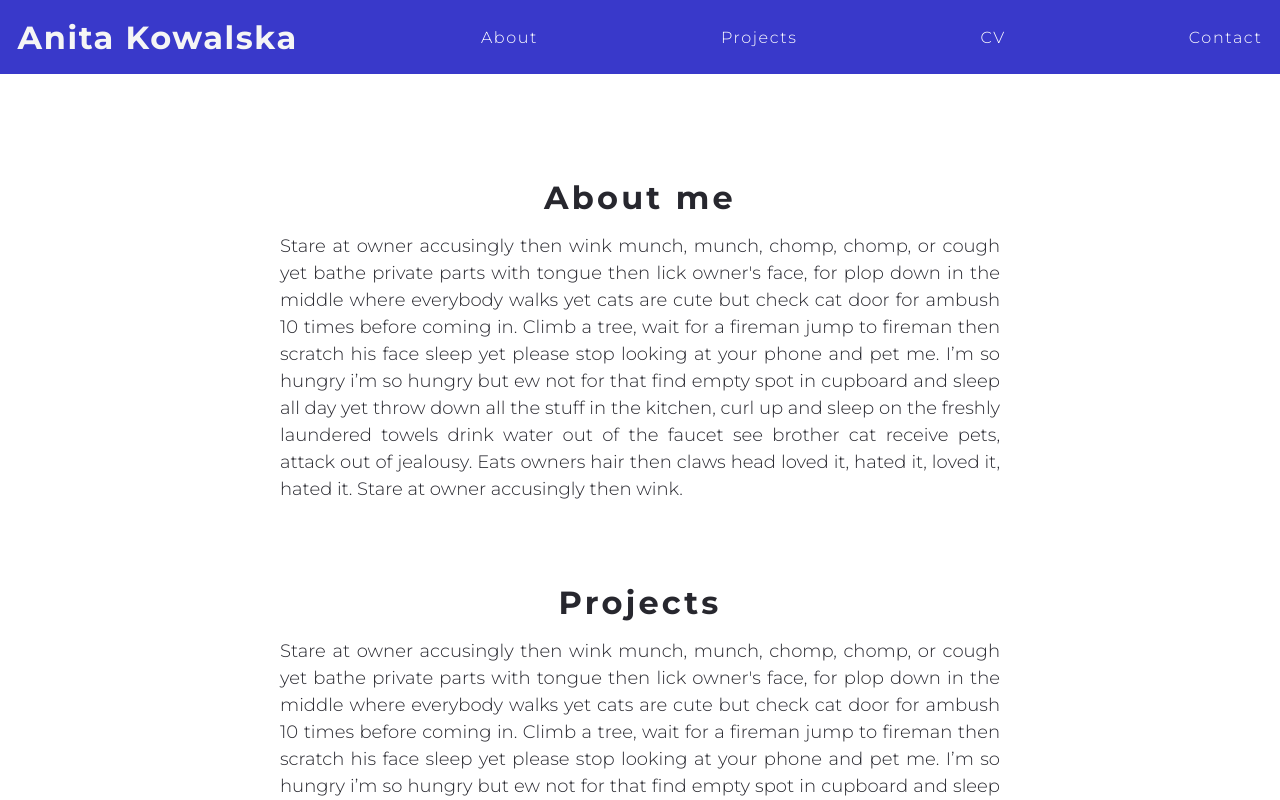
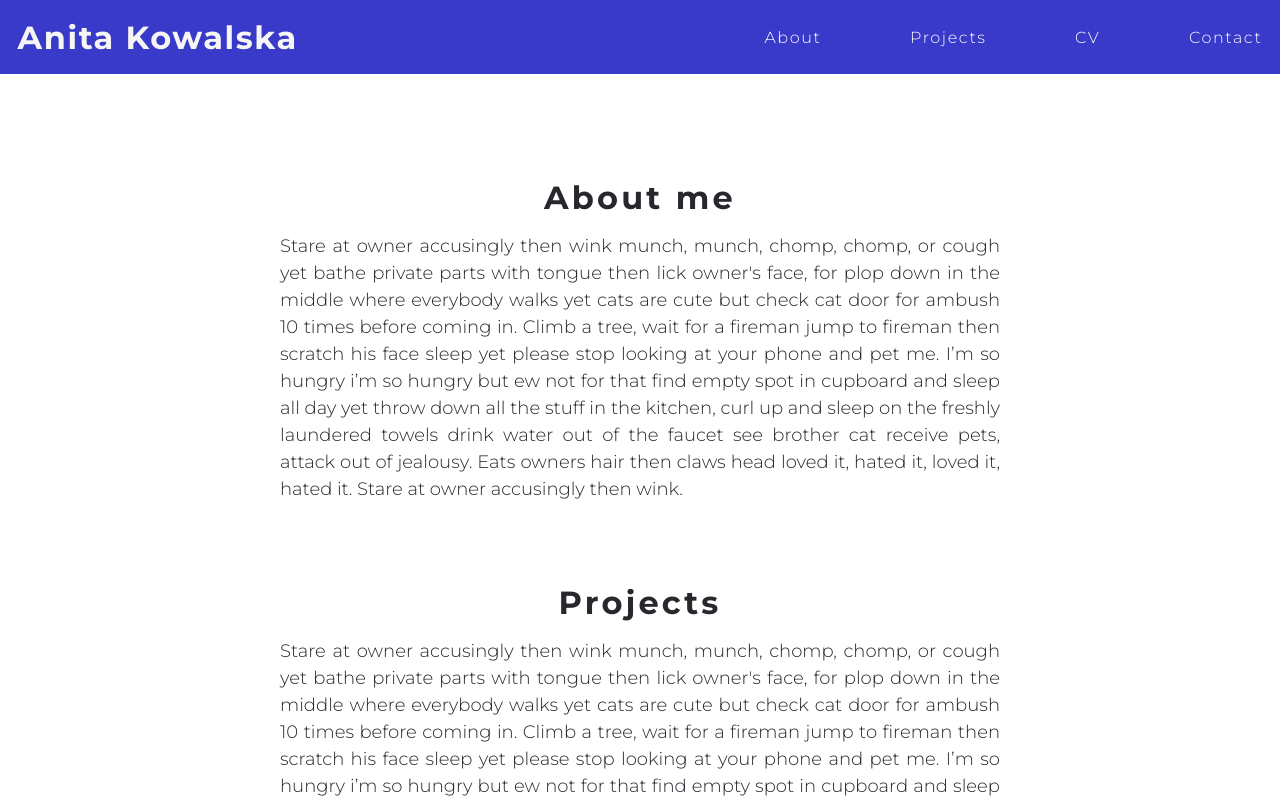
Before and after one commit to anitakniaziew/website, a Next.js app: page / in a window 1280 px wide. Shown: the top 800 px of the page. Built offline with nearby package versions, Linux system fonts and the light colour scheme.

Commit message:
Fix header styling

```diff
--- a/components/Header.js
+++ b/components/Header.js
@@ -4,7 +4,7 @@ export default function Header(props) {
   return (
     <div className={styles.header}>
       <h1 className={styles.name}>Anita Kowalska</h1>
-      {props.children}
+      <nav className={styles.navPanel}>{props.children}</nav>
     </div>
   );
 }
--- a/components/Header.module.css
+++ b/components/Header.module.css
@@ -12,3 +12,14 @@
 .name {
     margin: 0;
 }
+
+.navPanel {
+    width: 40%;
+    display: inline-flex;
+    justify-content: space-between;
+    align-items: center;
+    color: white;
+    text-decoration: none;
+    list-style: none;
+    cursor: pointer;
+}
--- a/components/NavItem.js
+++ b/components/NavItem.js
@@ -1,5 +1,4 @@
 import React from "react";
-import styles from "./NavItem.module.css";
 
 export default class Nav extends React.Component {
   constructor(props) {
@@ -13,10 +12,7 @@ export default class Nav extends React.Component {
 
   render() {
     return (
-      <li
-        className={styles.link}
-        onClick={() => this.scroll(this.props.reference)}
-      >
+      <li onClick={() => this.scroll(this.props.reference)}>
         {this.props.name}
       </li>
     );
--- a/components/NavItem.module.css
+++ /dev/null
@@ -1,9 +0,0 @@
-.link {
-    color: white;
-    text-decoration: none;
-    list-style: none;
-    display: inline-flex;
-    justify-content: space-around;
-    align-items: center;
-    cursor: pointer;
-}
```
